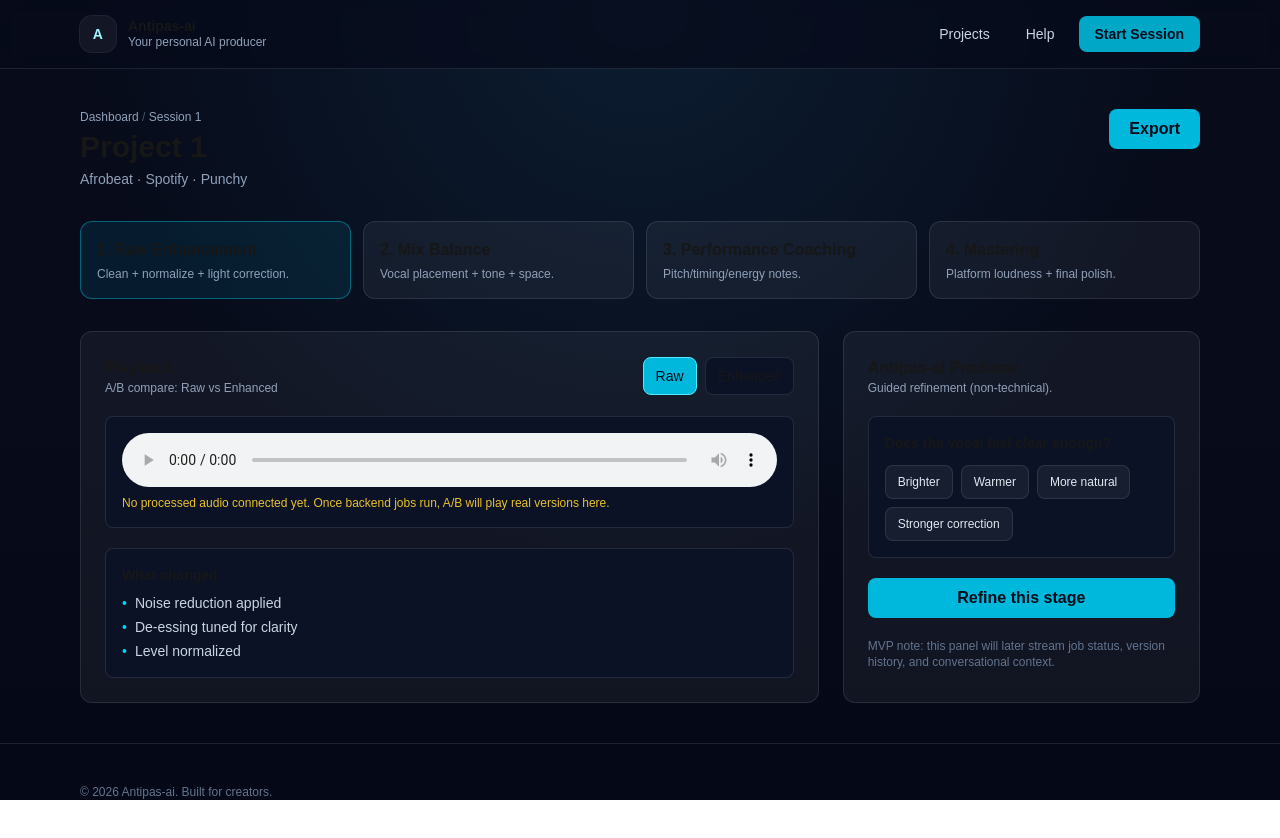
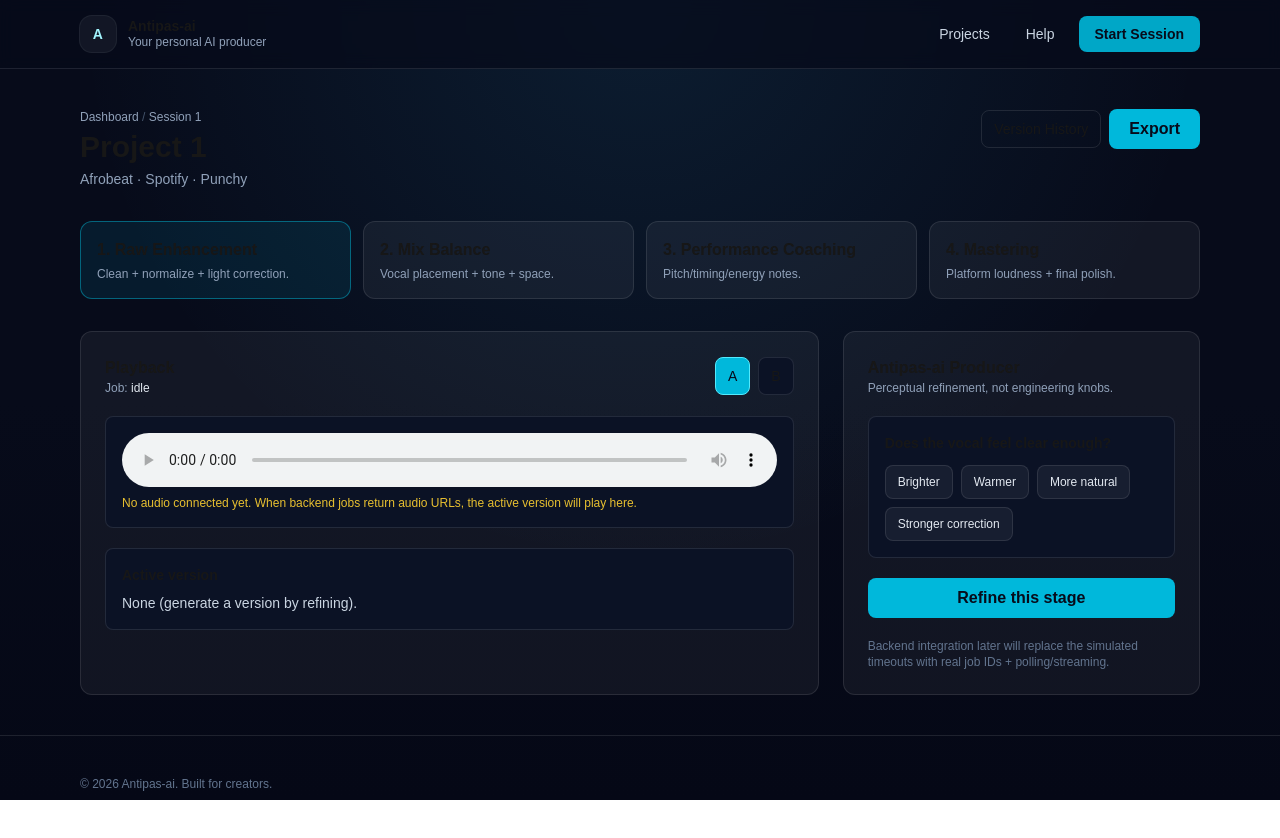
Before and after one commit to AntipasBen23/Antipas-ai, a Next.js app: page /session/1 in a window 1280 px wide. Built offline with nearby package versions, Linux system fonts and the light colour scheme.

Commit message:
updated sessionid

```diff
--- a/src/app/session/[id]/page.tsx
+++ b/src/app/session/[id]/page.tsx
@@ -1,9 +1,12 @@
 "use client";
 
-import { useMemo, useState } from "react";
 import Link from "next/link";
-
-type StageKey = "raw" | "mix" | "coach" | "master";
+import { useEffect, useMemo } from "react";
+import VersionHistory from "@/components/VersionHistory";
+import {
+  StageKey,
+  useSessionStore,
+} from "@/lib/sessionStore";
 
 const STAGES: { key: StageKey; label: string; desc: string }[] = [
   { key: "raw", label: "1. Raw Enhancement", desc: "Clean + normalize + light correction." },
@@ -12,35 +15,66 @@ const STAGES: { key: StageKey; label: string; desc: string }[] = [
   { key: "master", label: "4. Mastering", desc: "Platform loudness + final polish." },
 ];
 
+const stageLabel: Record<StageKey, string> = {
+  raw: "Raw Enhancement",
+  mix: "Mix Balance",
+  coach: "Performance Coaching",
+  master: "Mastering",
+};
+
 export default function SessionPage({ params }: { params: { id: string } }) {
   const projectId = params.id;
 
-  // MVP: mock project state (replace later with API fetch)
-  const project = useMemo(
-    () => ({
+  const meta = useSessionStore((s) => s.meta);
+  const stage = useSessionStore((s) => s.stage);
+  const activeVariant = useSessionStore((s) => s.activeVariant);
+
+  const jobStatus = useSessionStore((s) => s.jobStatusByStage[stage]);
+  const stageError = useSessionStore((s) => s.errorByStage[stage]);
+
+  const versions = useSessionStore((s) => s.versions);
+  const activeVersionId = useSessionStore((s) => s.activeVersionIdByStage[stage]);
+
+  const setMeta = useSessionStore((s) => s.setMeta);
+  const setStage = useSessionStore((s) => s.setStage);
+  const setVariant = useSessionStore((s) => s.setVariant);
+  const setJobStatus = useSessionStore((s) => s.setJobStatus);
+  const setStageError = useSessionStore((s) => s.setStageError);
+  const addVersion = useSessionStore((s) => s.addVersion);
+  const setActiveVersion = useSessionStore((s) => s.setActiveVersion);
+  const addMessage = useSessionStore((s) => s.addMessage);
+
+  // Initialize meta once (replace later with API fetch)
+  useEffect(() => {
+    if (!meta) {
+      setMeta({
         id: projectId,
         title: `Project ${projectId}`,
         genre: "Afrobeat",
         platform: "Spotify",
         style: "Punchy",
-    }),
-    [projectId]
+      });
+    }
+  }, [meta, projectId, setMeta]);
+
+  // Find the currently selected version audio for this stage (optional until backend)
+  const currentAudioUrl = useMemo(() => {
+    if (!activeVersionId) return undefined;
+    const v = versions.find((x) => x.id === activeVersionId);
+    return v?.audioUrl;
+  }, [activeVersionId, versions]);
+
+  // For VersionHistory component (expects stage as a human string)
+  const historyProps = useMemo(
+    () =>
+      versions.map((v) => ({
+        id: v.id,
+        label: v.label,
+        stage: stageLabel[v.stage],
+        createdAt: v.createdAt,
+      })),
+    [versions]
   );
-
-  const [stage, setStage] = useState<StageKey>("raw");
-  const [variant, setVariant] = useState<"A" | "B">("A");
-  const [mode, setMode] = useState<"minimal" | "full">("full");
-
-  // MVP: placeholder audio URLs (wire these up when backend exists)
-  const audioMap: Record<StageKey, { A?: string; B?: string; labelA: string; labelB: string }> = {
-    raw: { A: undefined, B: undefined, labelA: "Raw", labelB: "Enhanced" },
-    mix: { A: undefined, B: undefined, labelA: "Mix A", labelB: "Mix B" },
-    coach: { A: undefined, B: undefined, labelA: "Current", labelB: "Corrected" },
-    master: { A: undefined, B: undefined, labelA: "Master A", labelB: "Master B" },
-  };
-
-  const current = audioMap[stage];
-  const currentSrc = variant === "A" ? current.A : current.B;
 
   const questions: Record<StageKey, { prompt: string; options: string[] }> = {
     raw: {
@@ -52,7 +86,7 @@ export default function SessionPage({ params }: { params: { id: string } }) {
       options: ["Too forward", "Too buried", "Too sharp", "Too soft"],
     },
     coach: {
-      prompt: "Coaching mode",
+      prompt: "Coaching actions",
       options: ["Keep as is", "Light correction", "Strong correction", "Re-record"],
     },
     master: {
@@ -61,15 +95,33 @@ export default function SessionPage({ params }: { params: { id: string } }) {
     },
   };
 
-  const notes: Record<StageKey, string[]> = {
-    raw: ["Noise reduction applied", "De-essing tuned for clarity", "Level normalized"],
-    mix: ["Vocal placement adjusted", "Reverb matched to genre", "Masking check passed"],
-    coach: [
-      "Verse 2 has slight pitch drift",
-      "Chorus energy dips slightly",
-      "Try holding the last word longer for lift",
-    ],
-    master: ["Loudness target set for platform", "True-peak limiting applied", "Stereo width optimized"],
+  const refineStage = async () => {
+    // Simulate backend job (queue -> processing -> done)
+    setStageError(stage, undefined);
+    setJobStatus(stage, "queued");
+
+    addMessage({
+      role: "assistant",
+      stage,
+      text: `Got it. I’m refining **${stageLabel[stage]}** now.`,
+    });
+
+    setTimeout(() => setJobStatus(stage, "processing"), 350);
+
+    setTimeout(() => {
+      // If you want to simulate failure sometimes, uncomment:
+      // if (Math.random() < 0.15) { setStageError(stage, "Processing failed. Please retry."); return; }
+
+      const id = `${stage}-${Date.now()}`;
+      addVersion({
+        id,
+        stage,
+        label: `${stageLabel[stage]} v${versions.filter((v) => v.stage === stage).length + 1}`,
+        createdAt: "just now",
+        // audioUrl will come from backend later
+      });
+      setJobStatus(stage, "done");
+    }, 1400);
   };
 
   return (
@@ -81,17 +133,23 @@ export default function SessionPage({ params }: { params: { id: string } }) {
             <Link href="/dashboard" className="hover:text-white">
               Dashboard
             </Link>{" "}
-            <span className="text-slate-600">/</span> Session {project.id}
+            <span className="text-slate-600">/</span> Session {projectId}
           </div>
-          <h1 className="text-2xl md:text-3xl font-bold">{project.title}</h1>
+          <h1 className="text-2xl md:text-3xl font-bold">{meta?.title ?? "Session"}</h1>
           <div className="text-sm text-slate-400">
-            {project.genre} · {project.platform} · {project.style}
+            {meta ? `${meta.genre} · ${meta.platform} · ${meta.style}` : "Loading..."}
           </div>
         </div>
 
+        <div className="flex items-center gap-2">
+          <VersionHistory
+            versions={historyProps}
+            onSelect={(id) => setActiveVersion(stage, id)}
+          />
           <button className="rounded-lg bg-cyan-500 px-5 py-2 font-semibold text-[#070B1A] hover:bg-cyan-400 transition">
             Export
           </button>
+        </div>
       </div>
 
       {/* Stage tabs */}
@@ -99,10 +157,7 @@ export default function SessionPage({ params }: { params: { id: string } }) {
         {STAGES.map((s) => (
           <button
             key={s.key}
-            onClick={() => {
-              setStage(s.key);
-              setVariant("A");
-            }}
+            onClick={() => setStage(s.key)}
             className={`rounded-xl border p-4 text-left transition ${
               stage === s.key
                 ? "border-cyan-400/40 bg-cyan-500/10"
@@ -119,11 +174,15 @@ export default function SessionPage({ params }: { params: { id: string } }) {
       <div className="grid lg:grid-cols-3 gap-6">
         {/* Player + A/B */}
         <div className="lg:col-span-2 rounded-xl border border-white/10 bg-white/5 p-6 space-y-5">
-          <div className="flex items-center justify-between">
+          <div className="flex items-center justify-between gap-3">
             <div>
               <div className="font-semibold">Playback</div>
               <div className="text-xs text-slate-400">
-                A/B compare: {current.labelA} vs {current.labelB}
+                Job:{" "}
+                <span className="text-slate-200">
+                  {jobStatus}
+                  {stageError ? " (failed)" : ""}
+                </span>
               </div>
             </div>
 
@@ -131,45 +190,46 @@ export default function SessionPage({ params }: { params: { id: string } }) {
               <button
                 onClick={() => setVariant("A")}
                 className={`rounded-lg px-3 py-2 text-sm border transition ${
-                  variant === "A"
+                  activeVariant === "A"
                     ? "bg-cyan-500 text-[#070B1A] border-cyan-300"
                     : "border-white/10 bg-[#0B1225] hover:bg-white/10"
                 }`}
               >
-                {current.labelA}
+                A
               </button>
               <button
                 onClick={() => setVariant("B")}
                 className={`rounded-lg px-3 py-2 text-sm border transition ${
-                  variant === "B"
+                  activeVariant === "B"
                     ? "bg-purple-500 text-white border-purple-400"
                     : "border-white/10 bg-[#0B1225] hover:bg-white/10"
                 }`}
               >
-                {current.labelB}
+                B
               </button>
             </div>
           </div>
 
+          {stageError && (
+            <div className="rounded-lg border border-red-400/20 bg-red-500/10 p-3 text-sm text-red-200">
+              {stageError}
+            </div>
+          )}
+
           <div className="rounded-lg border border-white/10 bg-[#0B1225] p-4">
-            <audio className="w-full" controls src={currentSrc} />
-            {!currentSrc && (
+            <audio className="w-full" controls src={currentAudioUrl} />
+            {!currentAudioUrl && (
               <p className="mt-2 text-xs text-amber-300/90">
-                No processed audio connected yet. Once backend jobs run, A/B will play real versions here.
+                No audio connected yet. When backend jobs return audio URLs, the active version will play here.
               </p>
             )}
           </div>
 
           <div className="rounded-lg border border-white/10 bg-[#0B1225] p-4">
-            <div className="text-sm font-semibold mb-2">What changed</div>
-            <ul className="space-y-1 text-sm text-slate-300">
-              {notes[stage].map((n) => (
-                <li key={n} className="flex gap-2">
-                  <span className="text-cyan-400">•</span>
-                  <span>{n}</span>
-                </li>
-              ))}
-            </ul>
+            <div className="text-sm font-semibold mb-2">Active version</div>
+            <div className="text-sm text-slate-300">
+              {activeVersionId ? activeVersionId : "None (generate a version by refining)."}
+            </div>
           </div>
         </div>
 
@@ -177,33 +237,8 @@ export default function SessionPage({ params }: { params: { id: string } }) {
         <div className="rounded-xl border border-white/10 bg-white/5 p-6 space-y-5">
           <div>
             <div className="font-semibold">Antipas-ai Producer</div>
-            <div className="text-xs text-slate-400">Guided refinement (non-technical).</div>
+            <div className="text-xs text-slate-400">Perceptual refinement, not engineering knobs.</div>
           </div>
-
-          {stage === "coach" && (
-            <div className="flex gap-2">
-              <button
-                onClick={() => setMode("minimal")}
-                className={`rounded-lg px-3 py-2 text-xs border transition ${
-                  mode === "minimal"
-                    ? "bg-cyan-500 text-[#070B1A] border-cyan-300"
-                    : "border-white/10 bg-[#0B1225] hover:bg-white/10"
-                }`}
-              >
-                Minimal interruption
-              </button>
-              <button
-                onClick={() => setMode("full")}
-                className={`rounded-lg px-3 py-2 text-xs border transition ${
-                  mode === "full"
-                    ? "bg-purple-500 text-white border-purple-400"
-                    : "border-white/10 bg-[#0B1225] hover:bg-white/10"
-                }`}
-              >
-                Full coaching
-              </button>
-            </div>
-          )}
 
           <div className="rounded-lg border border-white/10 bg-[#0B1225] p-4 space-y-3">
             <div className="text-sm font-semibold">{questions[stage].prompt}</div>
@@ -211,7 +246,9 @@ export default function SessionPage({ params }: { params: { id: string } }) {
               {questions[stage].options.map((opt) => (
                 <button
                   key={opt}
-                  onClick={() => alert(`Selected: ${opt} (hook backend later)`)}
+                  onClick={() =>
+                    addMessage({ role: "user", stage, text: opt })
+                  }
                   className="rounded-lg border border-white/10 bg-white/5 px-3 py-2 text-xs text-slate-200 hover:bg-white/10 transition"
                 >
                   {opt}
@@ -220,12 +257,18 @@ export default function SessionPage({ params }: { params: { id: string } }) {
             </div>
           </div>
 
-          <button className="w-full rounded-lg bg-cyan-500 px-4 py-2 font-semibold text-[#070B1A] hover:bg-cyan-400 transition">
-            Refine this stage
+          <button
+            onClick={refineStage}
+            disabled={jobStatus === "queued" || jobStatus === "processing"}
+            className="w-full rounded-lg bg-cyan-500 px-4 py-2 font-semibold text-[#070B1A] hover:bg-cyan-400 transition disabled:opacity-50"
+          >
+            {jobStatus === "processing" || jobStatus === "queued"
+              ? "Processing..."
+              : "Refine this stage"}
           </button>
 
           <div className="text-xs text-slate-500">
-            MVP note: this panel will later stream job status, version history, and conversational context.
+            Backend integration later will replace the simulated timeouts with real job IDs + polling/streaming.
           </div>
         </div>
       </div>
```
Lines whose indentation alone changed are shown as unchanged.
